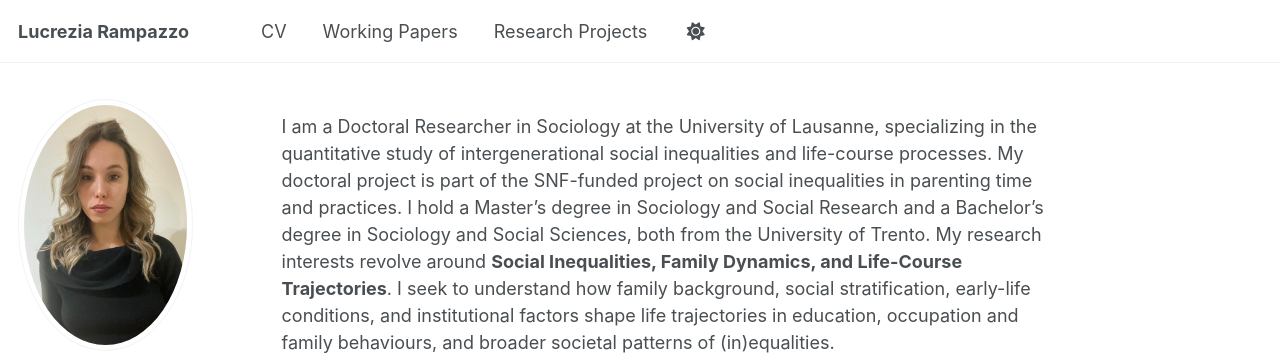
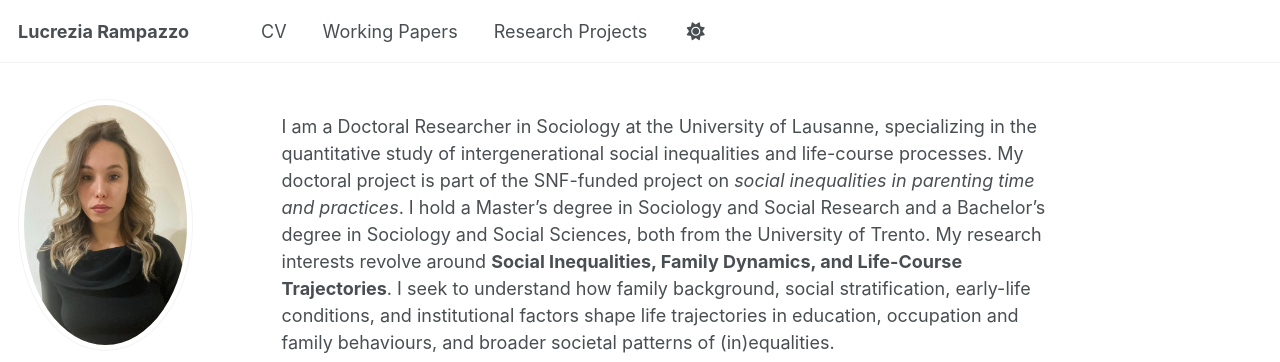
Before and after one commit to LucreziaRampazzo/lucreziarampazzo.github.io, a Jekyll site: the page built from _pages/about.md, in a window 1280 px wide and 1166 px high. Shown: the top 362 px of the window. Built offline with Jekyll 4.4.1, drawn with Linux system fonts in a browser that asks for light colours; a script that is not in the unit is left out.

```diff
--- a/_pages/about.md
+++ b/_pages/about.md
@@ -8,7 +8,7 @@ redirect_from:
 
 ---
 
-I am a Doctoral Researcher in Sociology at the University of Lausanne, specializing in the quantitative study of intergenerational social inequalities and life-course processes. My doctoral project is part of the SNF-funded project on social inequalities in parenting time and practices. I hold a Master's degree in Sociology and Social Research and a Bachelor's degree in Sociology and Social Sciences, both from the University of Trento. My research interests revolve around **Social Inequalities, Family Dynamics, and Life-Course Trajectories**. I seek to understand how family background, social stratification, early-life conditions, and institutional factors shape life trajectories in education, occupation and family behaviours, and broader societal patterns of (in)equalities.
+I am a Doctoral Researcher in Sociology at the University of Lausanne, specializing in the quantitative study of intergenerational social inequalities and life-course processes. My doctoral project is part of the SNF-funded project on *social inequalities in parenting time and practices*. I hold a Master's degree in Sociology and Social Research and a Bachelor's degree in Sociology and Social Sciences, both from the University of Trento. My research interests revolve around **Social Inequalities, Family Dynamics, and Life-Course Trajectories**. I seek to understand how family background, social stratification, early-life conditions, and institutional factors shape life trajectories in education, occupation and family behaviours, and broader societal patterns of (in)equalities.
 
 ---
 My academic path is fundamentally shaped by the eagerness to understand institutional and social inequalities and their impact in individuals' and families' life. This commitment goes beyond mere academic curiosity. As a first-generation student who maintains that opportunities and life paths should not be left to chance, I aim to contribute evidence-based insights to the scientific community and broader civic discourse, with the hope of informing debates.
```
